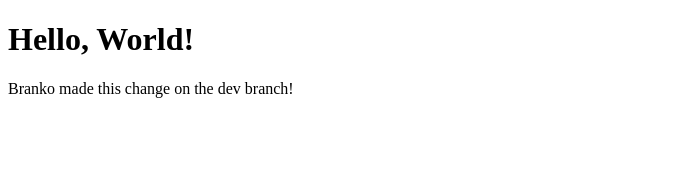
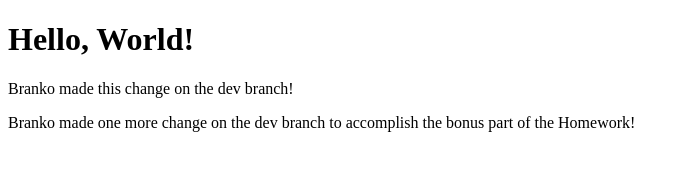
Before and after one commit to BMilenkov/KIiI-Jenkins, a plain HTML site: page index.html in a window 1280 px wide. Shown: the whole page, without its empty margins (0-689 px from the left). Drawn offline with Linux system fonts and the light colour scheme.

Commit message:
New <p> tag added in the index.html

```diff
--- a/index.html
+++ b/index.html
@@ -6,5 +6,6 @@
 <body>
 <h1>Hello, World!</h1>
 <p>Branko made this change on the dev branch!</p>
+<p>Branko made one more change on the dev branch to accomplish the bonus part of the Homework!</p>
 </body>
 </html>
```
